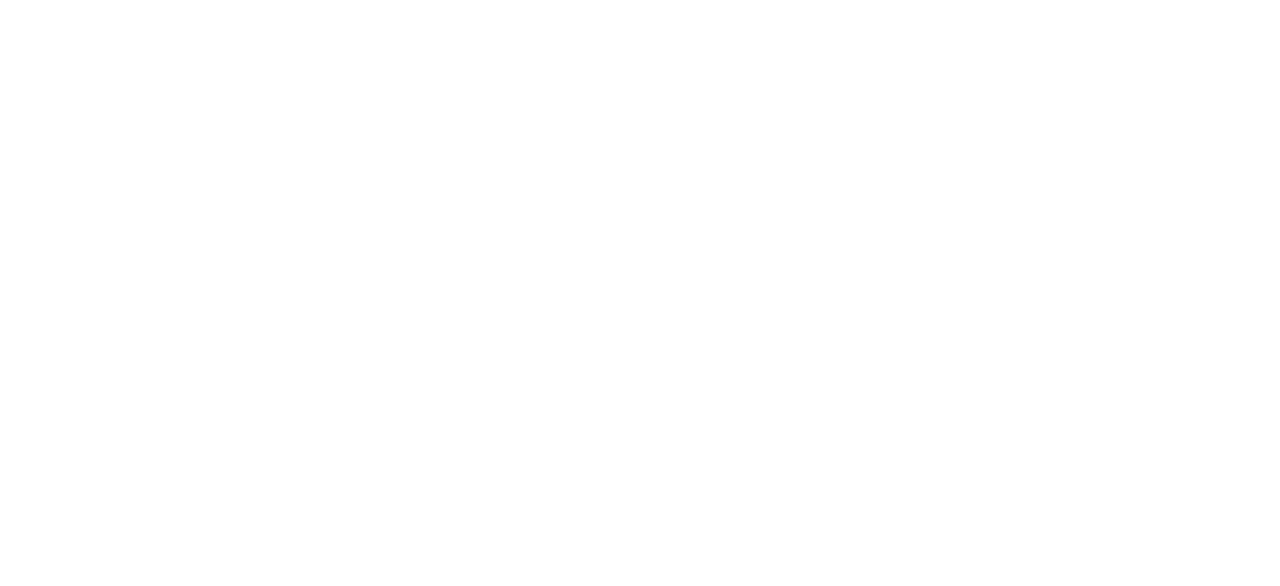
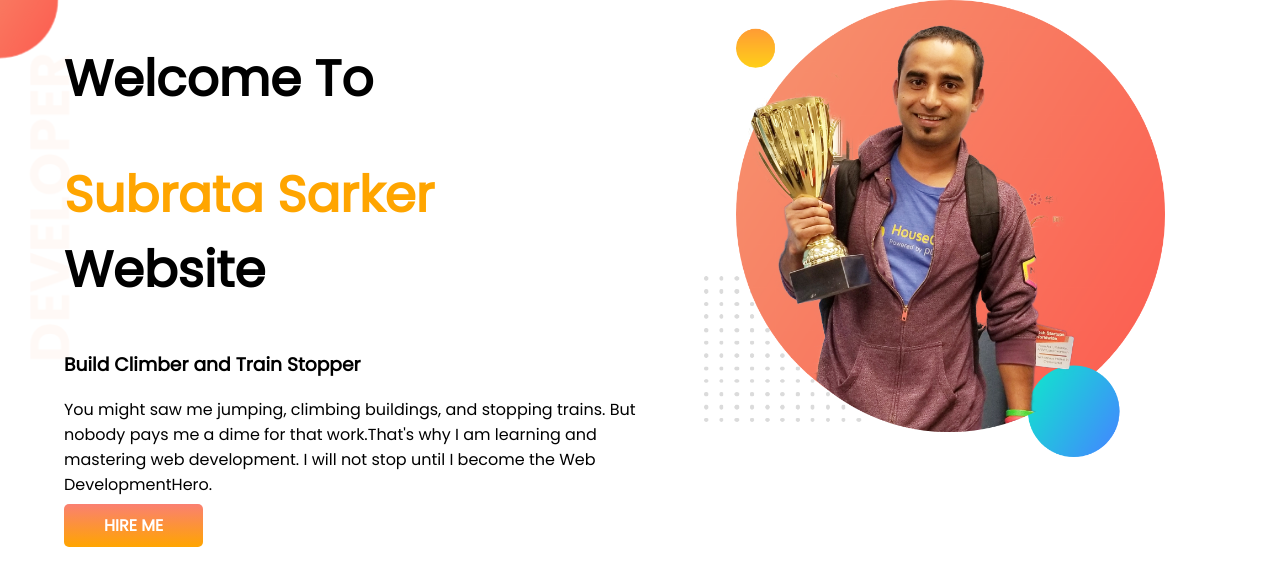
Before and after one commit to new-hero/frist-protfolio, a plain HTML site: page index.html in a window 1280 px wide. Drawn offline with Linux system fonts and the light colour scheme.

Commit message:
banner added

```diff
--- a/index.html
+++ b/index.html
@@ -1,14 +1,33 @@
 <!DOCTYPE html>
 <html lang="en">
+
 <head>
     <meta charset="UTF-8">
     <meta http-equiv="X-UA-Compatible" content="IE=edge">
     <meta name="viewport" content="width=device-width, initial-scale=1.0">
     <title>Protfolio</title>
+    <link rel="preconnect" href="https://fonts.googleapis.com">
+    <link rel="preconnect" href="https://fonts.gstatic.com" crossorigin>
+    <link href="https://fonts.googleapis.com/css2?family=Poppins&display=swap" rel="stylesheet">
+
     <link rel="stylesheet" href="style.css">
 </head>
+
 <body>
+    <section class="top-bannar">
+        <div class="half-width">
+            <h1>Welcome To</h1>
+            <h1><span class="name">Subrata Sarker</span> Website</h1>
+            <h3>Build Climber and Train Stopper</h3>
+            <p>You might saw me jumping, climbing buildings, and stopping trains. But nobody pays me a dime for that
+                work.That's why I am learning and mastering web development. I will not stop until I become the Web
+                DevelopmentHero.</p>
+            <a class="link-btn"href="https://fonts.google.com" target="_blank">HIRE ME</a>
+        </div>
+        <div class="half-width">
+            <img src="images/jhankar.png" alt="">
+        </div>
+    </section>
+</body>
 
-
-</body>
 </html>
--- a/style.css
+++ b/style.css
@@ -0,0 +1,36 @@
+/* *{
+    margin: 0;
+    padding: 0;
+} */
+body{
+    font-family: 'Poppins', sans-serif;
+    margin: 0;
+}
+h1{
+    font-size: 50px;
+}
+.name{
+    color: orange;
+}
+section{
+    display: flex;
+}
+.half-width{
+    width: 50%;
+    padding-left: 5%;
+}
+img{
+    width: 80%;
+}
+.link-btn{
+    text-decoration: none;
+    padding: 10px 40px;
+    border-radius: 5px;
+    background-image: linear-gradient(salmon, orange);
+    color: white;
+    font-weight: 700;
+}
+.top-bannar{
+    background-image: url(images/top-banner.png);
+    background-repeat: no-repeat;
+}
```
Also changed, not shown: images/dream-bg.png (added), images/exp-bg.png (added), images/jhankar.png (added), images/jhankar2.png (added), images/my-bg.png (added), images/my-bg2.png (added), images/top-banner.png (added), 7 other files.
